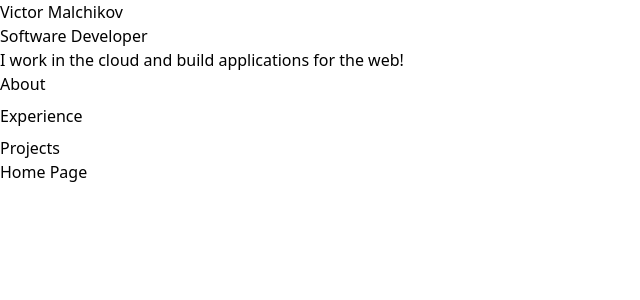
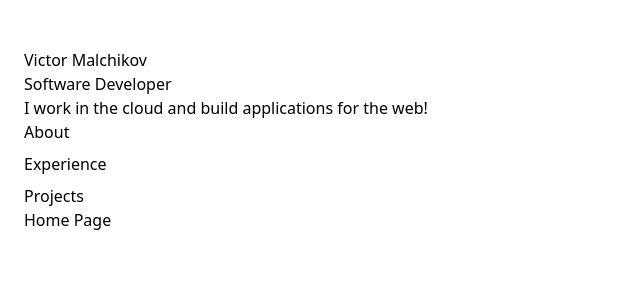
Before and after one commit to vmalchik/portfolio, a Next.js app: page / in a window 1280 px wide. Shown: the top 300 px of the page, without its empty margins (0-640 px from the left). Built offline with nearby package versions, Linux system fonts and the light colour scheme.

Commit message:
set global layout changes by screen size

```diff
--- a/src/app/archive/layout.tsx
+++ b/src/app/archive/layout.tsx
@@ -10,5 +10,5 @@ export default function ArchiveLayout({
 }: Readonly<{
   children: React.ReactNode;
 }>) {
-  return <div className="min-h-screen">{children}</div>;
+  return <div>{children}</div>;
 }
--- a/src/app/layout.tsx
+++ b/src/app/layout.tsx
@@ -13,7 +13,9 @@ export default function RootLayout({
 }>) {
   return (
     <html lang="en">
-      <body>{children}</body>
+      <body className="mx-auto min-h-screen max-w-screen-xl px-6 py-12">
+        {children}
+      </body>
     </html>
   );
 }
```
